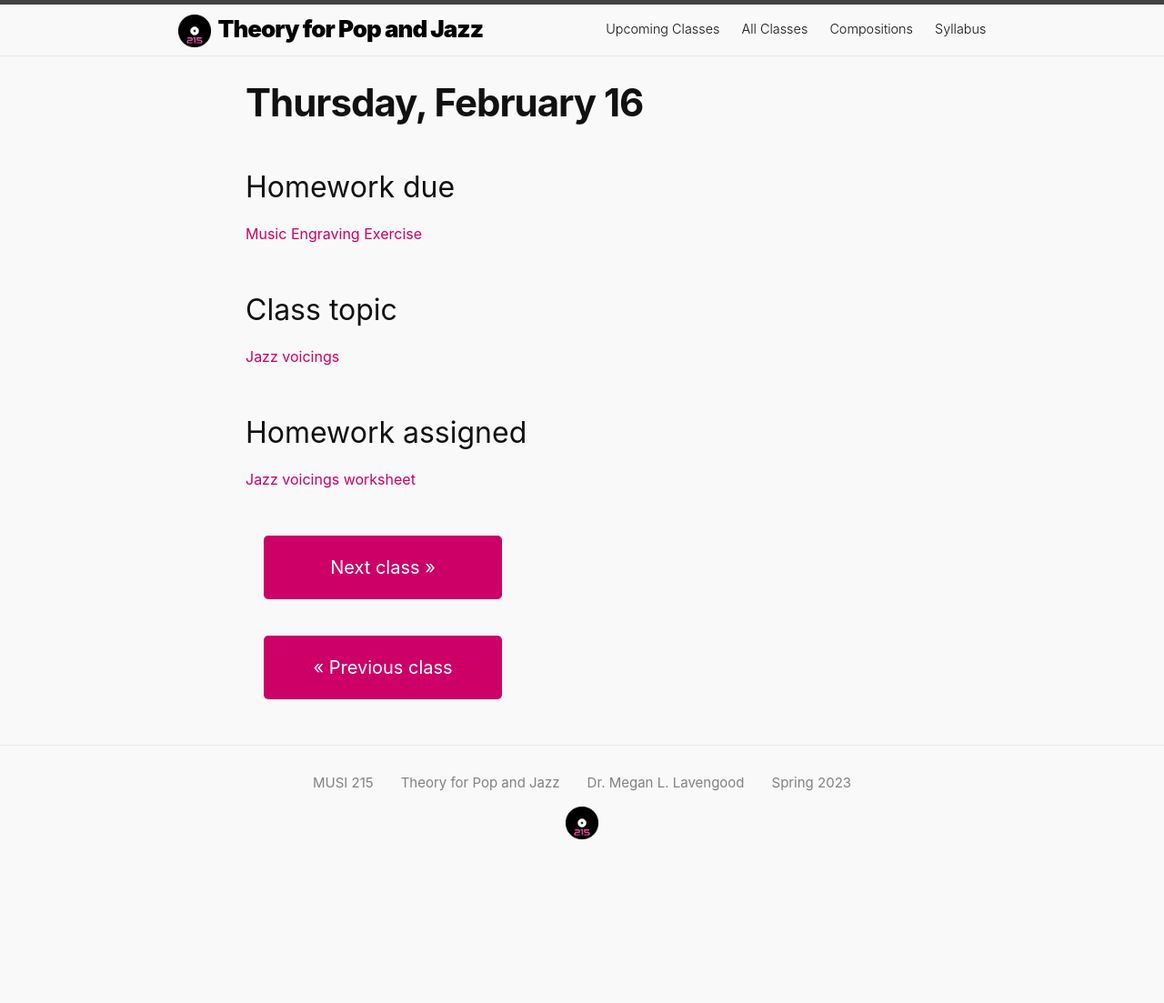
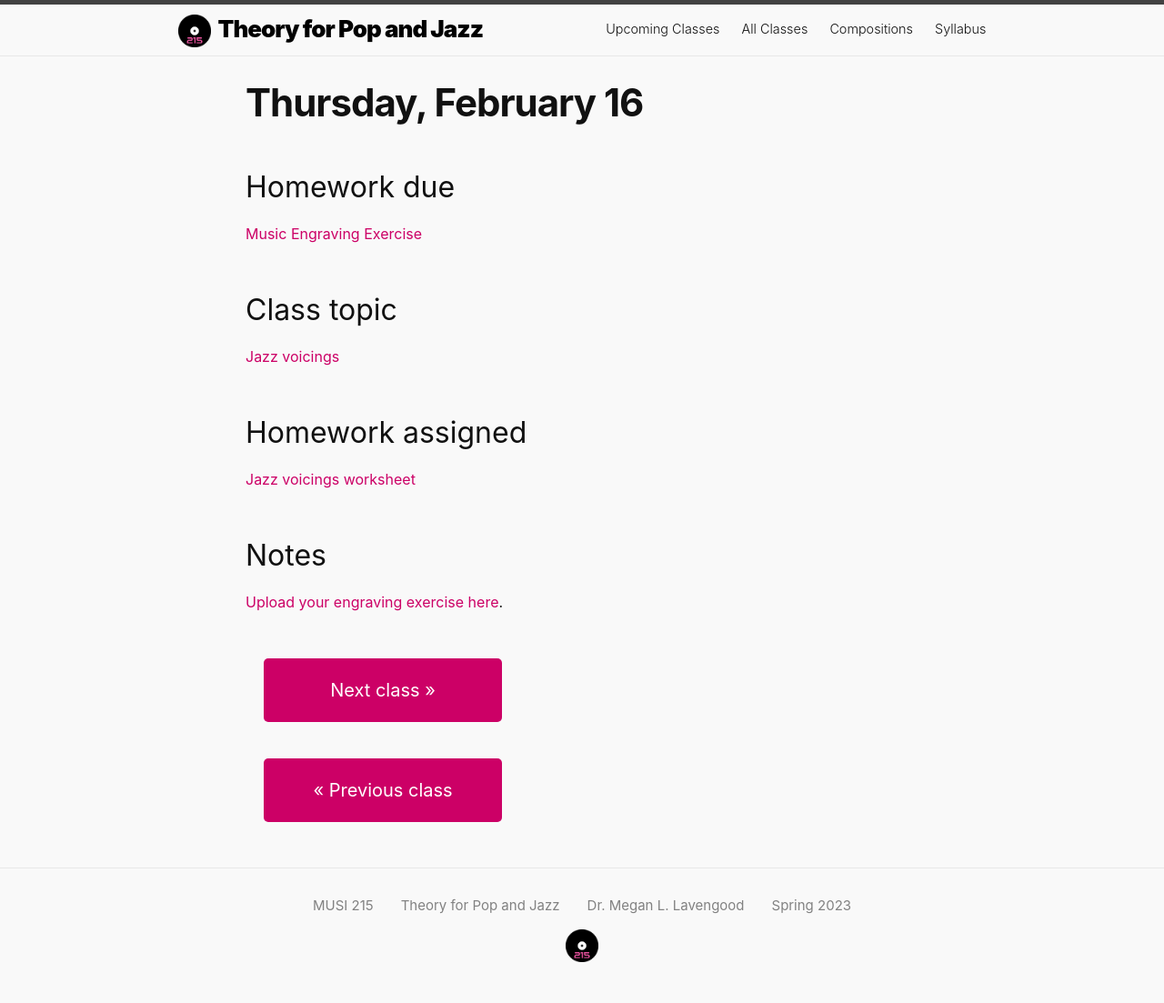
Before and after one commit to meganlavengood/musi216, a Jekyll site: the page built from docs/_posts/2023-02-16-jazz-voicings.md, in a window 1280 px wide. Shown: the whole page at 91% size. Built offline with Jekyll 4.4.1, drawn with Linux system fonts in a browser that asks for light colours; before the commit the page ends 968 px from its top, so only the background shows below that.

Commit message:
upload links and learning objectives

```diff
--- a/calendar_generator/data.csv
+++ b/calendar_generator/data.csv
@@ -1,12 +1,12 @@
 date,post-name,r-title,r-url,a-title,a-url,d-title,d-url,notes
 2023-01-24,"Tue, Jan 24",Chord Symbols,https://viva.pressbooks.pub/openmusictheory/chapter/chord-symbols/,Chord symbols basics worksheet,https://viva.pressbooks.pub/openmusictheory/chapter/chord-symbols/#assignments,Fill out the getting-to-know-you form,https://forms.office.com/Pages/ResponsePage.aspx?id=VXKFnlffR0ygwAVGRgOAy-R6DEGoI95Pu0sh7qW5mvpUNFg5MVRBRTJPVUlQOVRRTEY3NENJMTZLSS4u,
 2023-01-26,"Thu, Jan 26",Swing rhythms,https://viva.pressbooks.pub/openmusictheory/chapter/swing-rhythms/,Swing Rhythms video,https://viva.pressbooks.pub/openmusictheory/chapter/swing-rhythms/#assignments,Chord symbols basics worksheet,https://viva.pressbooks.pub/openmusictheory/chapter/chord-symbols/#assignments,Fill out the [getting-to-know-you form](https://forms.office.com/Pages/ResponsePage.aspx?id=VXKFnlffR0ygwAVGRgOAy-R6DEGoI95Pu0sh7qW5mvpUNFg5MVRBRTJPVUlQOVRRTEY3NENJMTZLSS4u) if you haven’t already!
-2023-01-31,"Tue, Jan 31",Blues harmony,https://viva.pressbooks.pub/openmusictheory/chapter/blues-harmony/,Blues worksheet,https://viva.pressbooks.pub/openmusictheory/chapter/blues-harmony/#assignments,Swing Rhythms video,https://viva.pressbooks.pub/openmusictheory/chapter/swing-rhythms/#assignments,
+2023-01-31,"Tue, Jan 31",Blues harmony,https://viva.pressbooks.pub/openmusictheory/chapter/blues-harmony/,Blues worksheet,https://viva.pressbooks.pub/openmusictheory/chapter/blues-harmony/#assignments,Swing Rhythms video,https://viva.pressbooks.pub/openmusictheory/chapter/swing-rhythms/#assignments,[Upload videos here](https://gmuedu-my.sharepoint.com/:f:/g/personal/mlavengo_gmu_edu/ErN60OYH3ZlHtTzbS4JATV0BfCUQjlfpOlV0_g2YIbUOIQ)
 2023-02-02,"Thu, Feb 2",Blues melodies and the blues scale,https://viva.pressbooks.pub/openmusictheory/chapter/blues-melodies-and-the-blues-scale/,Blues scales worksheet,https://viva.pressbooks.pub/openmusictheory/chapter/blues-melodies-and-the-blues-scale/#assignments,Blues worksheet,https://viva.pressbooks.pub/openmusictheory/chapter/blues-harmony/#assignments,
 2023-02-07,"Tue, Feb 7",Improvising,https://gmuedu-my.sharepoint.com/:b:/g/personal/mlavengo_gmu_edu/EWT6yji6PBBClpDdNgMIVGsBlTPuSW2naxBBWejpgU4WCQ?e=kxJlzQ,Blues composition project,https://viva.pressbooks.pub/openmusictheory/chapter/blues-melodies-and-the-blues-scale/#assignments,Blues scales worksheet,https://viva.pressbooks.pub/openmusictheory/chapter/blues-melodies-and-the-blues-scale/#assignments,Special guests! John Kocur (9:00) and Paul Bratcher (1:30)
 2023-02-09,"Thu, Feb 9",Chord symbols: Extensions and Alterations,https://viva.pressbooks.pub/openmusictheory/chapter/chord-symbols/#chapter-2624-section-3,Chord symbols with extensions worksheet,https://viva.pressbooks.pub/openmusictheory/chapter/chord-symbols/#assignments,Blues composition project,https://viva.pressbooks.pub/openmusictheory/chapter/blues-melodies-and-the-blues-scale/#assignments,Bring laptops to the next class.
 2023-02-14,"Tue, Feb 14",Notation software workshop,,Music Engraving Exercise,https://gmuedu-my.sharepoint.com/:b:/g/personal/mlavengo_gmu_edu/ETaWywkMF9tOrGv_MXkEzOEB9r0dGKLG8LMnYXjBVca5rg?e=5ZDN4b,Chord symbols with extensions worksheet,https://viva.pressbooks.pub/openmusictheory/chapter/chord-symbols/#assignments,Bring laptops today!
-2023-02-16,"Thu, Feb 16",Jazz voicings,https://viva.pressbooks.pub/openmusictheory/chapter/jazz-voicings/,Jazz voicings worksheet,https://viva.pressbooks.pub/openmusictheory/chapter/jazz-voicings/#assignments,Music Engraving Exercise,https://gmuedu-my.sharepoint.com/:b:/g/personal/mlavengo_gmu_edu/ETaWywkMF9tOrGv_MXkEzOEB9r0dGKLG8LMnYXjBVca5rg?e=5ZDN4b,
+2023-02-16,"Thu, Feb 16",Jazz voicings,https://viva.pressbooks.pub/openmusictheory/chapter/jazz-voicings/,Jazz voicings worksheet,https://viva.pressbooks.pub/openmusictheory/chapter/jazz-voicings/#assignments,Music Engraving Exercise,https://gmuedu-my.sharepoint.com/:b:/g/personal/mlavengo_gmu_edu/ETaWywkMF9tOrGv_MXkEzOEB9r0dGKLG8LMnYXjBVca5rg?e=5ZDN4b,[Upload your engraving exercise here](https://gmuedu-my.sharepoint.com/:f:/g/personal/mlavengo_gmu_edu/El8_7yByQapOseLlkEZkem4B9hVkmUNsOd337nwSq_nsuQ).
 2023-02-21,"Tue, Feb 21",Tonicization,https://viva.pressbooks.pub/openmusictheory/chapter/tonicization/,Applied Chords worksheet worksheet B without ø7s,https://viva.pressbooks.pub/openmusictheory/chapter/tonicization/#assignments,Jazz voicings worksheet,https://viva.pressbooks.pub/openmusictheory/chapter/jazz-voicings/#assignments,Blues compositions revisions due
 2023-02-23,"Thu, Feb 23",ii–V–I,https://viva.pressbooks.pub/openmusictheory/chapter/ii-v-i/,ii–V–I worksheet,https://viva.pressbooks.pub/openmusictheory/chapter/ii-v-i/#assignments,Applied Chords worksheet worksheet B without ø7s,https://viva.pressbooks.pub/openmusictheory/chapter/tonicization/#assignments,
 2023-02-28,"Tue, Feb 28",Embellishing chords,https://viva.pressbooks.pub/openmusictheory/chapter/jazz-embellishing-chords/,part of Bebop composition,https://viva.pressbooks.pub/openmusictheory/chapter/jazz-embellishing-chords/#assignments,ii–V–I worksheet,https://viva.pressbooks.pub/openmusictheory/chapter/ii-v-i/#assignments,"Of the components listed on the Bebop Composition instructions, complete **2, 3, 4a, 4b, and the B section of 5.** Bring this with you to our next class, where I will check it in-class."
@@ -17,7 +17,7 @@ date,post-name,r-title,r-url,a-title,a-url,d-title,d-url,notes
 2023-03-16,"Thu, Mar 16<br/>Spring break",,,Optional bebop composition revisions,https://viva.pressbooks.pub/openmusictheory/chapter/jazz-embellishing-chords/#assignments,,,
 2023-03-21,"Tue, Mar 21",Rhythm and Meter,https://viva.pressbooks.pub/openmusictheory/chapter/rhythm-and-meter-in-pop-music/,Transcribing rhythms,https://viva.pressbooks.pub/openmusictheory/chapter/rhythm-and-meter-in-pop-music/#assignments,Optional bebop composition revisions,https://viva.pressbooks.pub/openmusictheory/chapter/jazz-embellishing-chords/#assignments,
 2023-03-23,"Thu, Mar 23",Verse-chorus form,https://viva.pressbooks.pub/openmusictheory/chapter/verse-chorus-form/,Listening to pop forms,https://gmuedu-my.sharepoint.com/:b:/g/personal/mlavengo_gmu_edu/EQ7q-ebuWKVCtHRMhwdqdiwBVkx3F3p-KUvtuG-v9dCVQQ?e=2Vbxuv,Transcribing rhythms,https://viva.pressbooks.pub/openmusictheory/chapter/rhythm-and-meter-in-pop-music/#assignments,
-2023-03-28,"Tue, Mar 28",Melody and phrasing,https://viva.pressbooks.pub/openmusictheory/chapter/melody-and-phrasing/,Section structures,https://viva.pressbooks.pub/openmusictheory/chapter/melody-and-phrasing/#assignments,Listening to pop forms,https://gmuedu-my.sharepoint.com/:b:/g/personal/mlavengo_gmu_edu/EQ7q-ebuWKVCtHRMhwdqdiwBVkx3F3p-KUvtuG-v9dCVQQ?e=2Vbxuv,
+2023-03-28,"Tue, Mar 28",Melody and phrasing,https://viva.pressbooks.pub/openmusictheory/chapter/melody-and-phrasing/,Section structures,https://viva.pressbooks.pub/openmusictheory/chapter/melody-and-phrasing/#assignments,Listening to pop forms,https://gmuedu-my.sharepoint.com/:b:/g/personal/mlavengo_gmu_edu/EQ7q-ebuWKVCtHRMhwdqdiwBVkx3F3p-KUvtuG-v9dCVQQ?e=2Vbxuv,[Upload PNGs of your form charts here](https://gmuedu-my.sharepoint.com/:f:/g/personal/mlavengo_gmu_edu/EqlnHFMXhktNs0Z7b5rKaHQBPIVdr78mDZmsfLI97pXXyQ).
 2023-03-30,"Thu, Mar 30",4-chord schemas,https://viva.pressbooks.pub/openmusictheory/chapter/4-chord-schemas/,Variations on 4-chord schemas,https://viva.pressbooks.pub/openmusictheory/chapter/4-chord-schemas/#assignments,Section structures,https://viva.pressbooks.pub/openmusictheory/chapter/melody-and-phrasing/#assignments,
 2023-04-04,"Tue, Apr 4","Classical schemas
 Puff schemas","https://viva.pressbooks.pub/openmusictheory/chapter/classical-schemas/
--- a/docs/_posts/2023-02-16-jazz-voicings.md
+++ b/docs/_posts/2023-02-16-jazz-voicings.md
@@ -15,3 +15,7 @@ title:  "Thu, Feb 16"
 ## Homework assigned
 
 [Jazz voicings worksheet](https://viva.pressbooks.pub/openmusictheory/chapter/jazz-voicings/#assignments)
+
+## Notes
+
+[Upload your engraving exercise here](https://gmuedu-my.sharepoint.com/:f:/g/personal/mlavengo_gmu_edu/El8_7yByQapOseLlkEZkem4B9hVkmUNsOd337nwSq_nsuQ).
```
Also changed, not shown: docs/_posts/2023-01-31-blues-harmony.md (+4 -0 lines), docs/_posts/2023-03-28-melody-and-phrasing.md (+4 -0 lines), docs/syllabus.md (+1 -1 lines).
